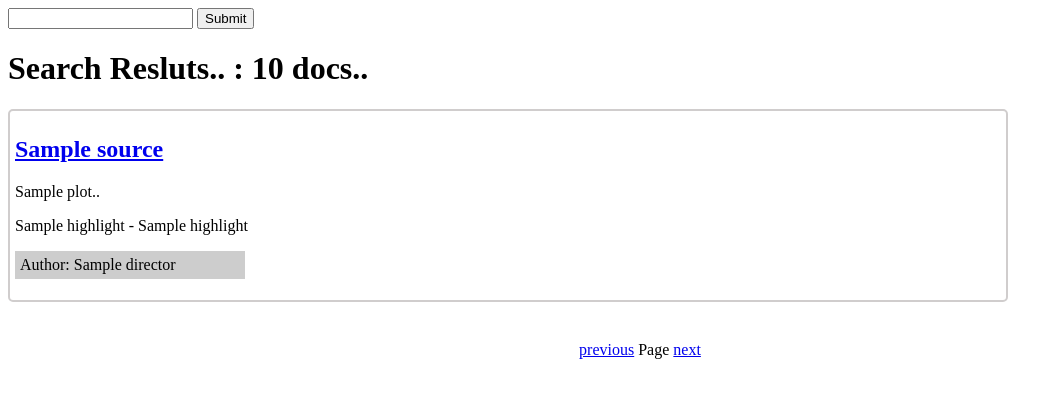
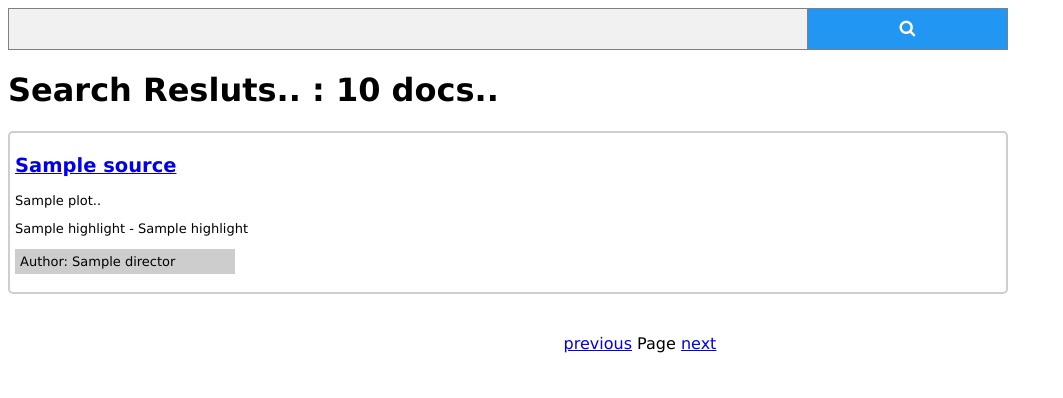
Before and after one commit to euiyounghwang/python-django, a Django app: template rest_ui/templates/search/index.html in a window 1280 px wide. Shown: the top 398 px of the page, without its empty margins (0-1063 px from the left). Run offline with Django 4.2, Linux system fonts and the light colour scheme; the template is opened without the code that fills it: most values are stand-ins (such as "Sample title", 1, 10 or a date in 2020); parts of the project's set-up code (start-up, migrations or seed data) failed here and were passed over.

Commit message:
Search logic

```diff
--- a/rest_ui/static/main.css
+++ b/rest_ui/static/main.css
@@ -36,3 +36,41 @@
     /* Add a grey background color to the table header and on hover */
     background-color: #f1f1f1;
   }
+
+  * {
+    box-sizing: border-box;
+  }
+
+  /* Style the search field */
+  form.example input[type=text] {
+    padding: 10px;
+    font-size: 17px;
+    border: 1px solid grey;
+    float: left;
+    width: 80%;
+    background: #f1f1f1;
+  }
+
+  /* Style the submit button */
+  form.example button {
+    float: left;
+    width: 20%;
+    padding: 10px;
+    background: #2196F3;
+    color: white;
+    font-size: 17px;
+    border: 1px solid grey;
+    border-left: none; /* Prevent double borders */
+    cursor: pointer;
+  }
+
+  form.example button:hover {
+    background: #0b7dda;
+  }
+
+  /* Clear floats */
+  form.example::after {
+    content: "";
+    clear: both;
+    display: table;
+  }
--- a/rest_ui/templates/search/index.html
+++ b/rest_ui/templates/search/index.html
@@ -1,9 +1,12 @@
 <!DOCTYPE html>
 <html lang="en">
+{% load static %}
 <head>
     <meta charset="UTF-8">
     <title>Django Search Results</title>
     <link rel="icon" type="image/x-icon" href="https://help.apiary.io/images/swagger-logo.png">
+    <link rel="stylesheet" href="https://cdnjs.cloudflare.com/ajax/libs/font-awesome/4.7.0/css/font-awesome.min.css">
+    <link rel="stylesheet" href="{% static 'main.css' %}">
     <style>
         .main {
             width: 1000px;
@@ -11,6 +14,7 @@
 
         .book {
             border: 2px solid #d0cdcd;
+            font-size: 13px;
             border-radius: 5px;
             margin-bottom: 5px;
             padding: 5px;
@@ -21,15 +25,20 @@
             width: 220px;
             padding: 5px
         }
+
     </style>
 </head>
 <div class="main">
-    <form method="post">
+    <!-- http://localhost:9999/rest_ui/search -->
+    <form class="example" action="search" method="post">
         {% csrf_token %}
         <input type="text" name="keyword">
-        <input type="submit">
+        <!-- <input type="submit"> -->
+        <button type="submit"><i class="fa fa-search"></i></button>
     </form>
+    {% if response %}
     <h1> Search Resluts.. : {{ total }} docs..</h1>
+    {% endif %}
     {% for hit in response %}
         <div class="book">
             <h2><a href={{ hit.source.wiki_page }} target='_blank'>{{ hit.source.title }}</a></h2>
@@ -42,6 +51,7 @@
     {% endfor %}
 </div>
 <br/>
+{% if response %}
  <!--Pagination-->
  <p align="center">
      <!-- <a href="?page=1">&laquo; first</a> -->
@@ -55,5 +65,6 @@
     <!-- <a href="?page={{ movies.paginator.num_pages }}">last &raquo;</a> -->
 </p>
   <!--end of Pagination-->
+  {% endif %}
 </body>
 </html>
--- a/rest_ui/urls.py
+++ b/rest_ui/urls.py
@@ -1,11 +1,12 @@
 from django.urls import path
-from .views import rest_apis, rest_search_apis
+from .views import rest_apis, rest_search_apis, rest_search_main
 
 urlpatterns = [
     # --
     # Render Template using HTTPResponse to the browser)
     #  path('', rest_apis, name='rest_ui'),
-     path('', rest_search_apis, name='rest_ui'),
+    path('', rest_search_main, name='rest_ui'),
+    path('search', rest_search_apis, name='rest_ui'),
     # --
 
 ]
```
Also changed, not shown: rest_ui/views.py (+8 -1 lines).
